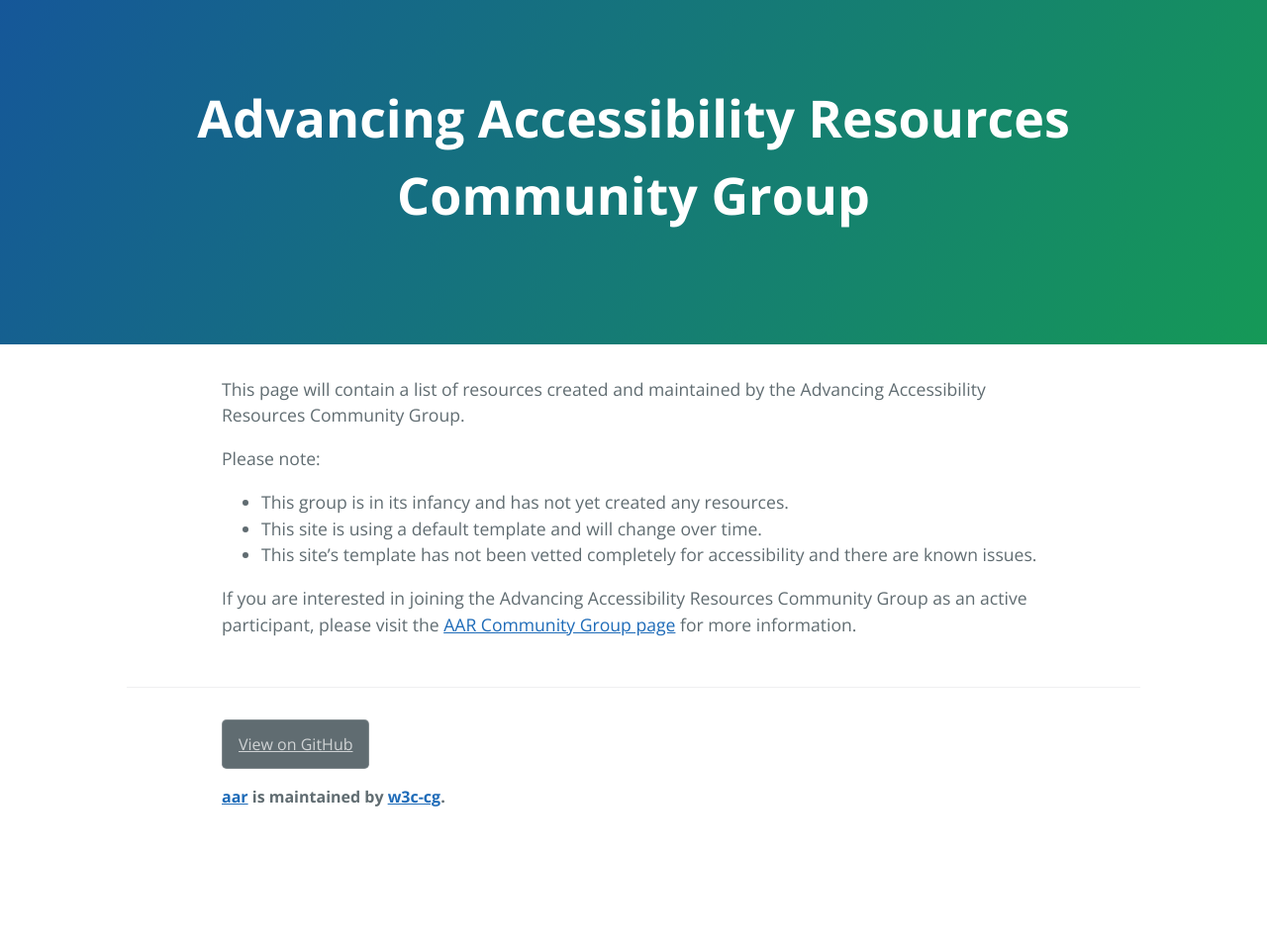
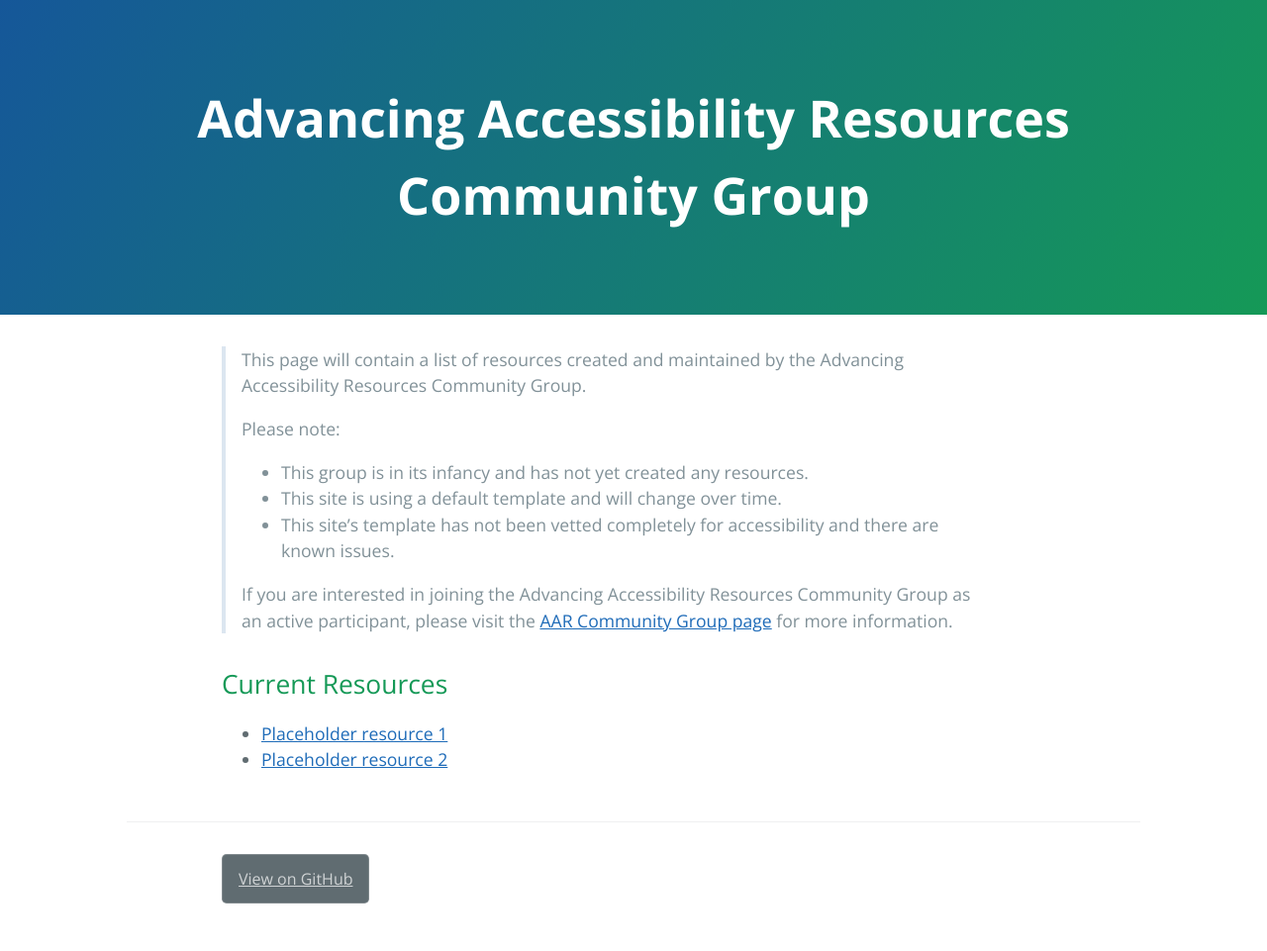
Before and after one commit to w3c-cg/aar, a Jekyll site: the page built from index.md, in a window 1280 px wide. Shown: the whole page at 99% size. Built offline with Jekyll 4.4.1, drawn with Linux system fonts in a browser that asks for light colours; the repository's description, which GitHub fills in, is left out; before the commit the page ends 900 px from its top, so only the background shows below that.

Commit message:
adding placeholder resources

```diff
--- a/_config.yml
+++ b/_config.yml
@@ -1,4 +1,4 @@
 theme: jekyll-theme-cayman
 
 title: Advancing Accessibility Resources Community Group
-show_downloads: false
+show_description: false
--- a/_layouts/default.html
+++ b/_layouts/default.html
@@ -17,23 +17,19 @@
 
     <header class="page-header">
       <h1 class="project-name">{{ page.title | default: site.title | default: site.github.repository_name }}</h1>
-      <div class="project-tagline">{{ page.description | default: site.description | default: site.github.project_tagline }}</div>
+      {% if site.show_description or page.show_description %}
+        <div class="project-tagline">{{ page.description | default: site.description | default: site.github.project_tagline }}</div>
+      {% endif %}
 
     </header>
 
     <main id="content" class="main-content">
       {{ content }}
     </main>
+
     <footer class="site-footer">
-
+      {% if site.github.is_project_page %}
         <a href="{{ site.github.repository_url }}" class="btn">View on GitHub</a>
-
-      {% if site.show_downloads %}
-        <a href="{{ site.github.zip_url }}" class="btn">Download .zip</a>
-        <a href="{{ site.github.tar_url }}" class="btn">Download .tar.gz</a>
-      {% endif %}
-      {% if site.github.is_project_page %}
-        <span class="site-footer-owner"><a href="{{ site.github.repository_url }}">{{ site.github.repository_name }}</a> is maintained by <a href="{{ site.github.owner_url }}">{{ site.github.owner_name }}</a>.</span>
       {% endif %}
     </footer>
 
--- a/index.md
+++ b/index.md
@@ -1,14 +1,21 @@
 ---
 layout: default
 title: Advancing Accessibility Resources Community Group
+show_description: false
+# description: [add description to fall below h1, if necessary]
 ---
 
-This page will contain a list of resources created and maintained by the Advancing Accessibility Resources Community Group.
+>   This page will contain a list of resources created and maintained by the Advancing Accessibility Resources Community Group.
+>
+>   Please note:
+>
+>   *   This group is in its infancy and has not yet created any resources.
+>   *   This site is using a default template and will change over time.
+>   *   This site's template has not been vetted completely for accessibility and there are known issues.
+>
+>If you are interested in joining the Advancing Accessibility Resources Community Group as an active participant, please visit the [AAR Community Group page](https://www.w3.org/community/adva11yresources/) for more information.
 
-Please note:
+## Current Resources
 
-*   This group is in its infancy and has not yet created any resources.
-*   This site is using a default template and will change over time.
-*   This site's template has not been vetted completely for accessibility and there are known issues.
-
-If you are interested in joining the Advancing Accessibility Resources Community Group as an active participant, please visit the [AAR Community Group page](https://www.w3.org/community/adva11yresources/) for more information.
+*   [Placeholder resource 1](resources/resource1/)
+*   [Placeholder resource 2](resources/resource2/)
```
Also changed, not shown: resources/resource1.md (added, +6 -0 lines), resources/resource2.md (added, +6 -0 lines).
